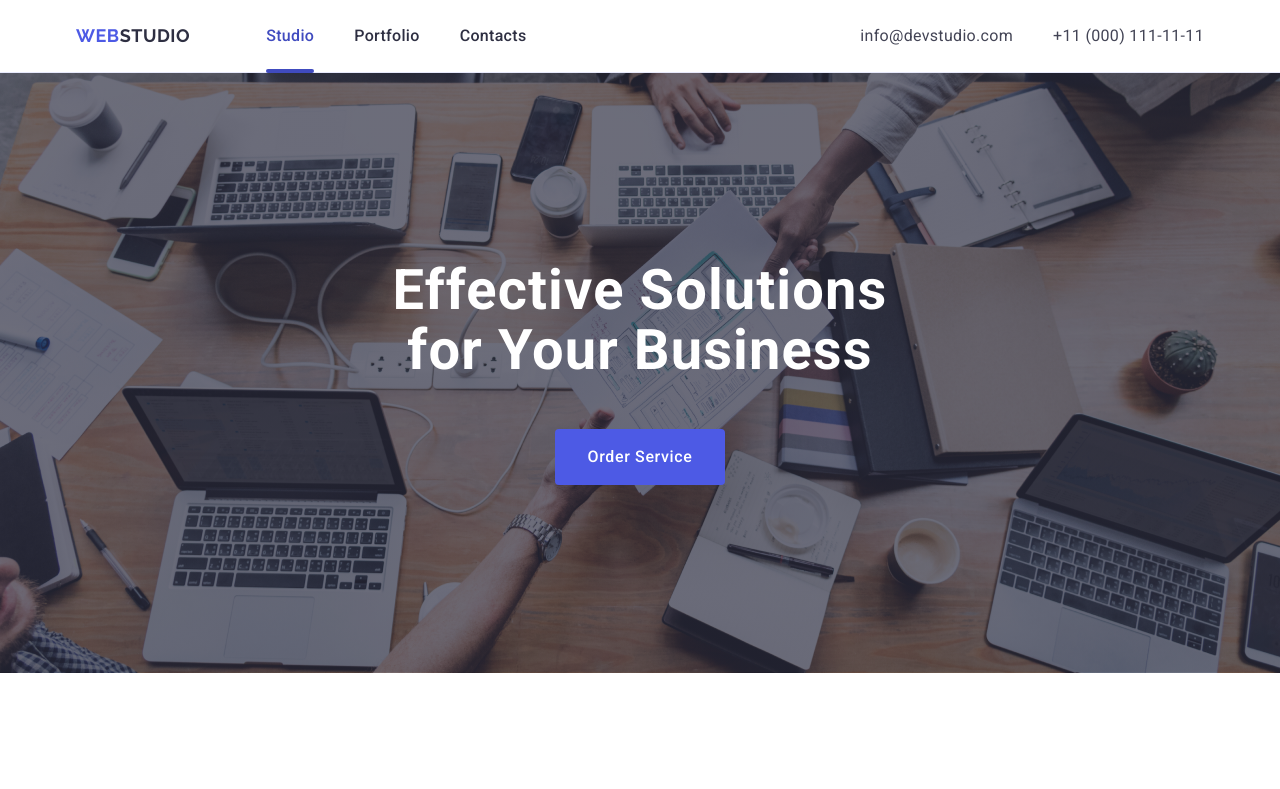
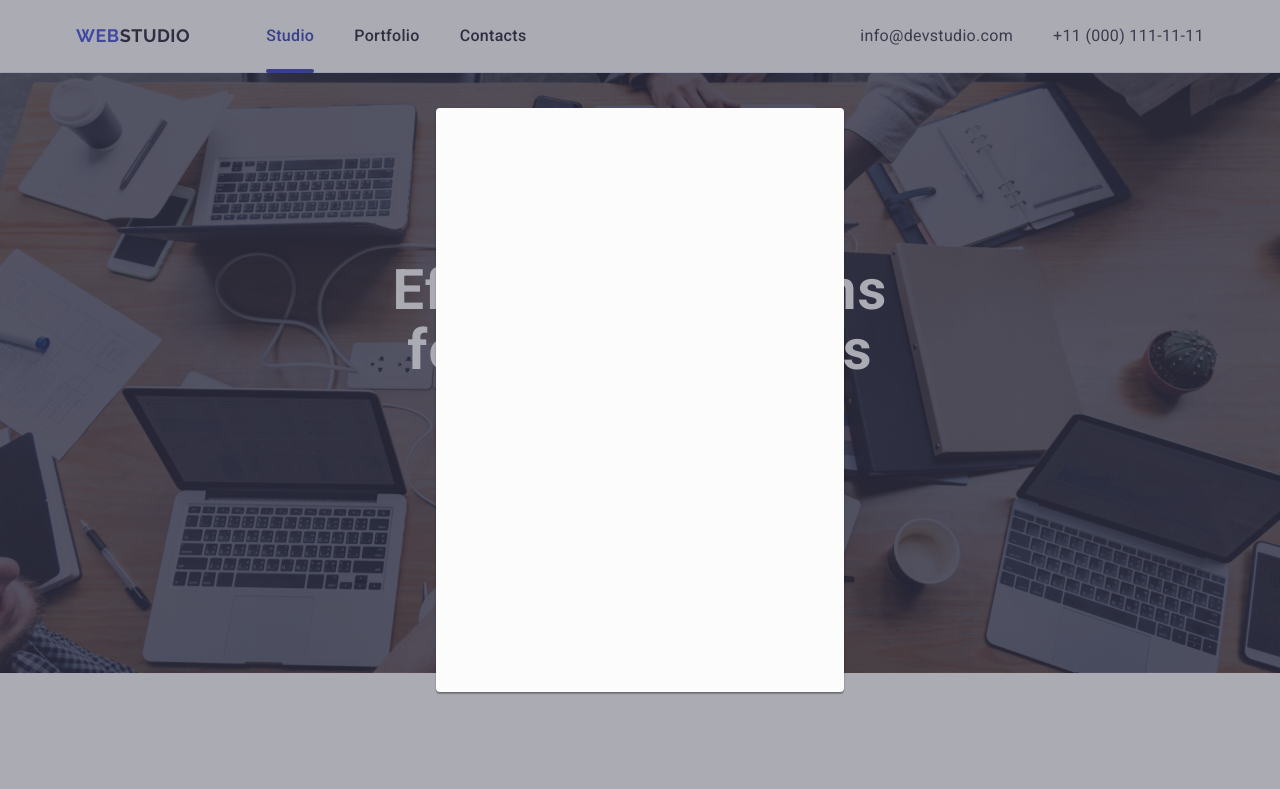
Before and after one commit to Maksonchik01/goit-markup-hw-05, a plain HTML site: page index.html in a window 1280 px wide. Shown: the top 789 px of the page. Drawn offline with nearby package versions, Linux system fonts and the light colour scheme.

Commit message:
add index file

```diff
--- a/css/styles.css
+++ b/css/styles.css
@@ -474,3 +474,34 @@
   width: 40px;
   height: 40px;
 }
+.backdrop {
+  position: fixed;
+  top: 0;
+  left: 0;
+  width: 100%;
+  height: 100%;
+  background-color: rgba(46, 47, 66, 0.4);
+  opacity: 0;
+  visibility: hidden;
+  pointer-events: none;
+  transition: opacity 250ms cubic-bezier(0.4, 0, 0.2, 1),
+  visibility 250ms cubic-bezier(0.4, 0, 0.2, 1);
+
+}
+.backdrop.is-open {
+  opacity: 1;
+  visibility: visible;
+  pointer-events: auto;
+}
+.modal {
+  position: absolute;
+  top: 50%;
+  left: 50%;
+  width: 408px;
+  min-height: 584px;
+  border-radius: 4px;
+  background-color: #fcfcfc;
+  box-shadow: 0 1px 1px 0 rgba(0, 0, 0, 0.14), 0 1px 3px 0 rgba(0, 0, 0, 0.12), 0 2px 1px 0 rgba(0, 0, 0, 0.2);
+  transform: translate(-50%, -50%);
+
+}
--- a/index.html
+++ b/index.html
@@ -564,5 +564,10 @@
         </div>
       </div>
     </footer>
+    <div class="backdrop is-open">
+      <div class="modal">
+
+      </div>
+    </div>
   </body>
 </html>
```
